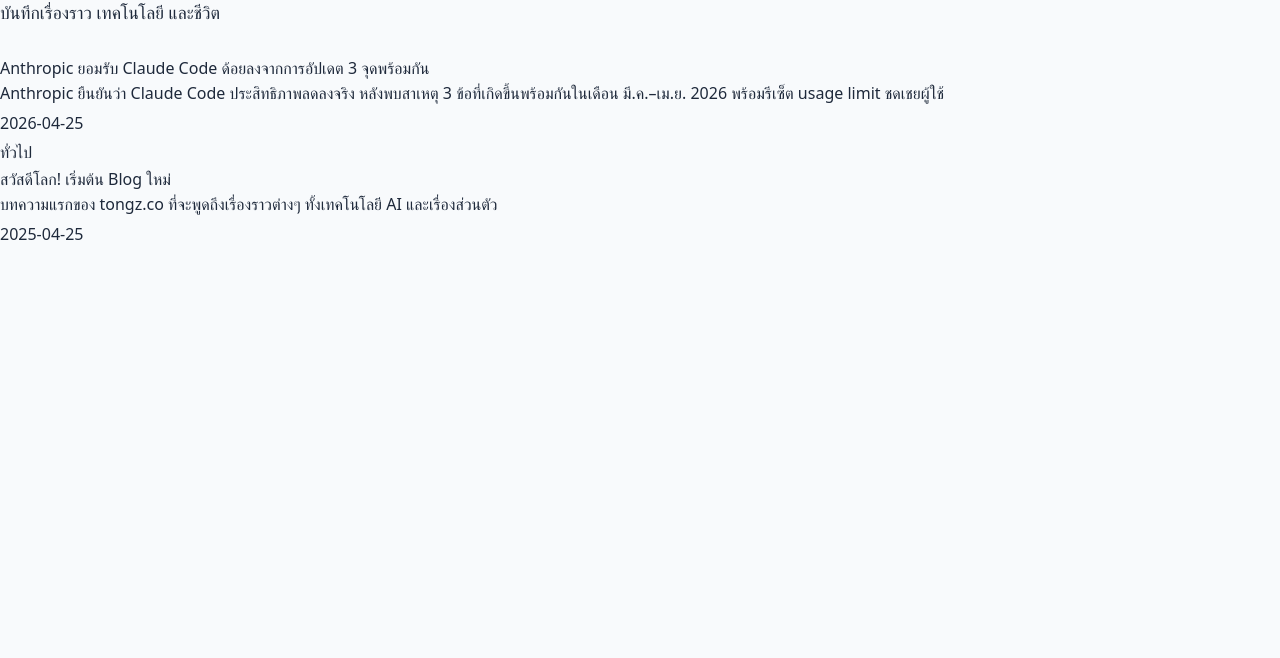
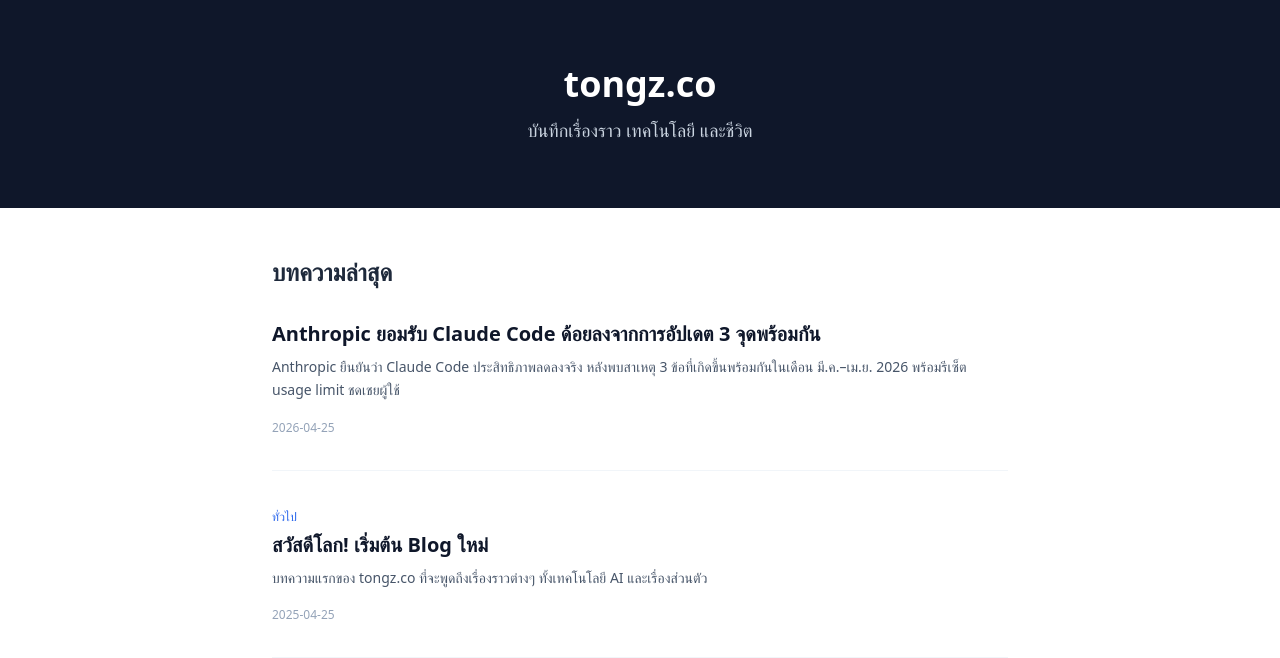
Before and after one commit to tongz/tongz.co-next.js, a Next.js app: page / in a window 1280 px wide. Shown: the top 658 px of the page. Built offline with nearby package versions, Linux system fonts and the light colour scheme; no server answers.

Commit message:
redesign: หน้าแรกใช้ Tailwind CSS

```diff
--- a/app/page.tsx
+++ b/app/page.tsx
@@ -1,25 +1,37 @@
 import { getAllPosts } from "@/lib/posts";
+import Link from "next/link";
 
 export default function Home() {
   const posts = getAllPosts();
 
   return (
-    <>
-      <h1 style={{ fontSize: "1.1rem", color: "var(--muted)", marginBottom: "2rem", fontWeight: 400 }}>
-        บันทึกเรื่องราว เทคโนโลยี และชีวิต
-      </h1>
-      <ul className="post-list">
-        {posts.map((post) => (
-          <li key={post.slug} className="post-item">
-            <div className="post-category">{post.category}</div>
-            <h2 className="post-title">
-              <a href={`/blog/${post.slug}`}>{post.title}</a>
-            </h2>
-            <p className="post-excerpt">{post.excerpt}</p>
-            <div className="post-date">{post.date}</div>
-          </li>
-        ))}
-      </ul>
-    </>
+    <main className="min-h-screen bg-white">
+      {/* Hero */}
+      <section className="bg-slate-900 text-white py-16 px-4 text-center">
+        <h1 className="text-4xl font-bold mb-3">tongz.co</h1>
+        <p className="text-slate-300 text-lg">บันทึกเรื่องราว เทคโนโลยี และชีวิต</p>
+      </section>
+
+      {/* Posts */}
+      <section className="max-w-3xl mx-auto px-4 py-12">
+        <h2 className="text-2xl font-bold text-slate-800 mb-8">บทความล่าสุด</h2>
+        <div className="space-y-8">
+          {posts.map((post) => (
+            <article key={post.slug} className="border-b border-slate-100 pb-8">
+              <span className="text-xs font-medium text-blue-600 uppercase tracking-wide">
+                {post.category}
+              </span>
+              <h2 className="text-xl font-bold text-slate-900 mt-1 mb-2">
+                <Link href={`/blog/${post.slug}`} className="hover:text-blue-600 transition-colors">
+                  {post.title}
+                </Link>
+              </h2>
+              <p className="text-slate-600 text-sm leading-relaxed mb-3">{post.excerpt}</p>
+              <time className="text-xs text-slate-400">{post.date}</time>
+            </article>
+          ))}
+        </div>
+      </section>
+    </main>
   );
 }
```
